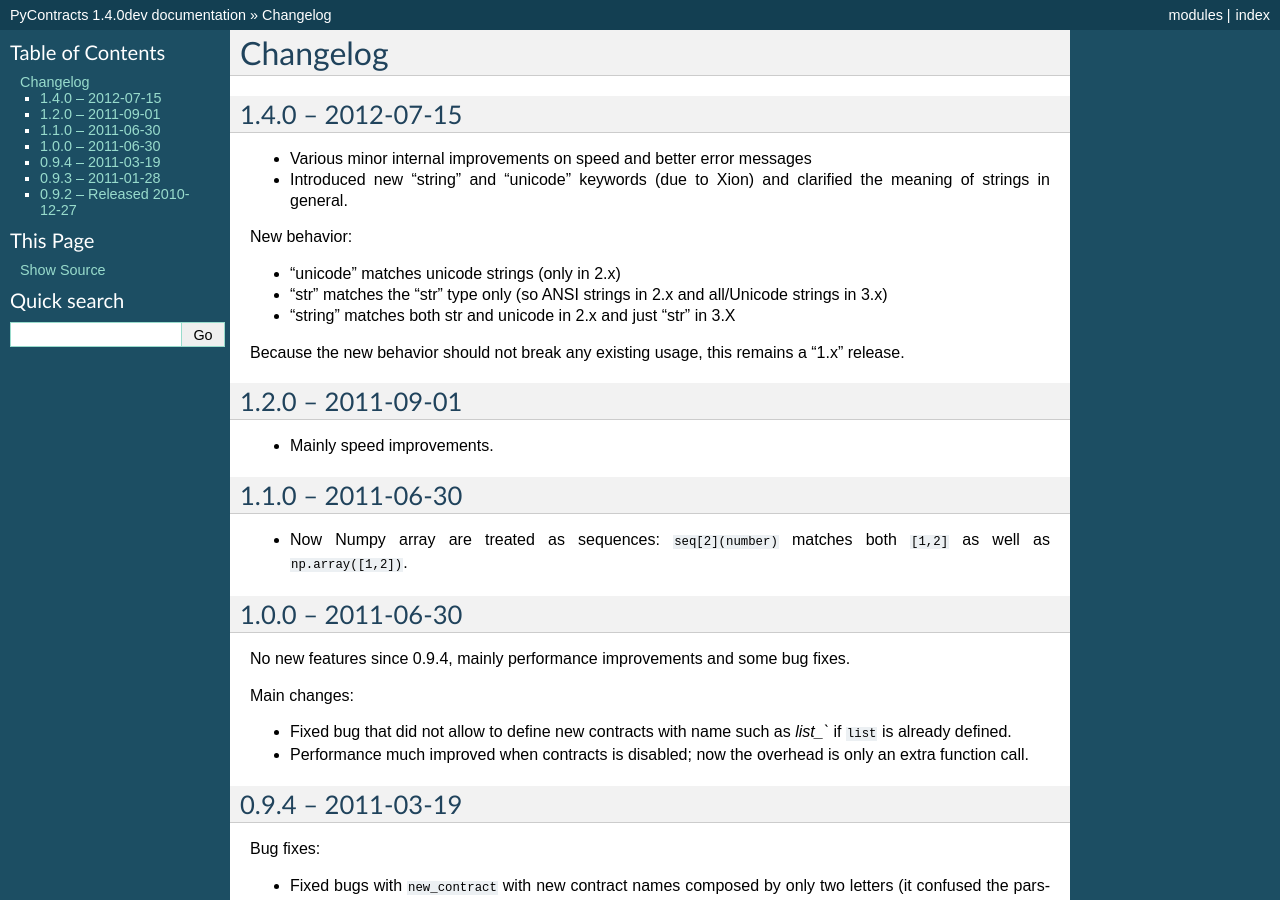
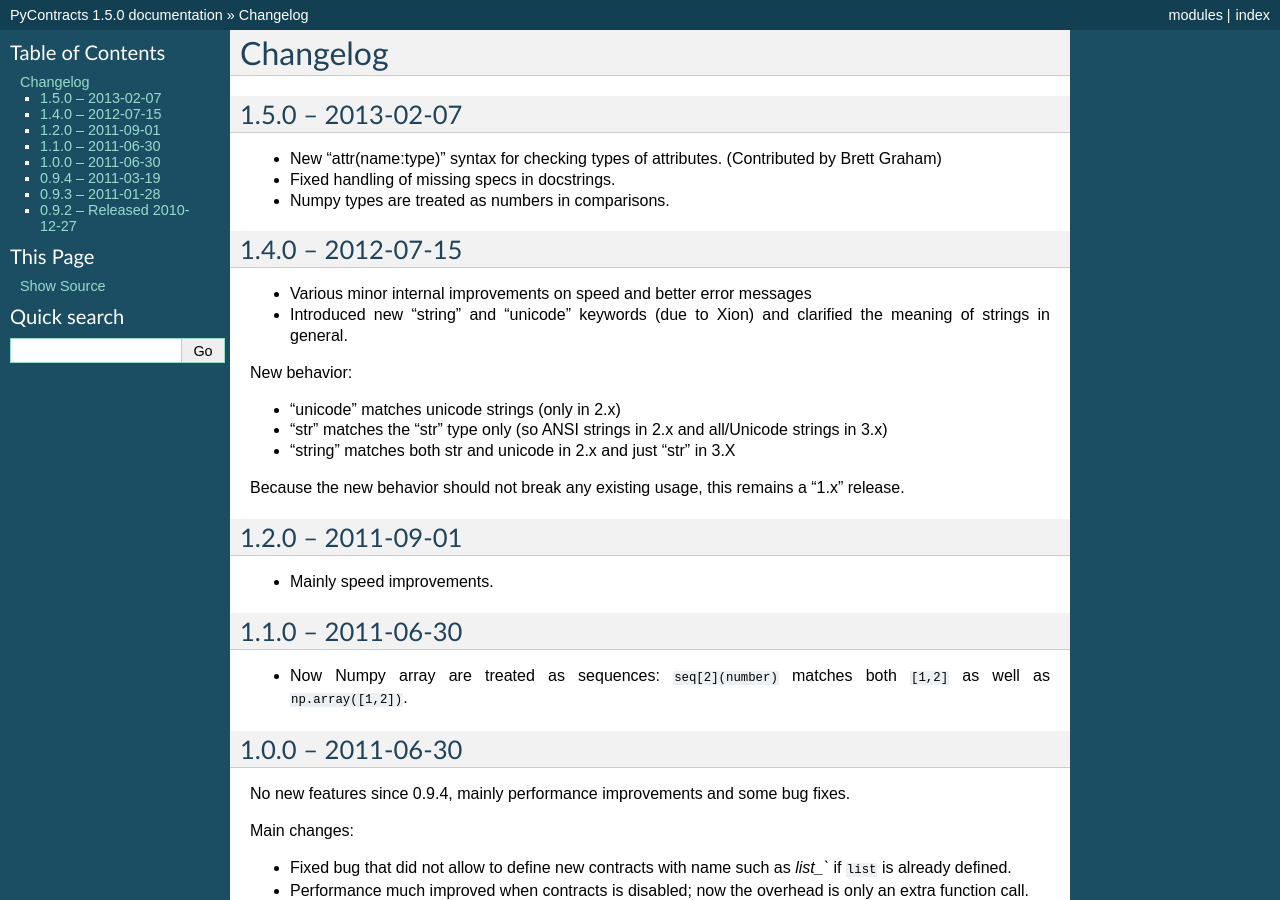
Before and after one commit to AndreaCensi/contracts, a Sphinx documentation site: the page built from docs/source/changelog.rst, in a window 1280 px wide and 900 px high. Built offline with Sphinx 7.4.7, drawn with Linux system fonts in a browser that asks for light colours; formulas are drawn with MathJax 3; some of the changed text lies outside the part shown.

Commit message:
New in version 1.5.0: - New "attr(name:type)" syntax for checking types of attributes. - Fixed handling of missing specs in docstrings. - Numpy types are treated as numbers in comparisons.

```diff
--- a/docs/source/changelog.rst
+++ b/docs/source/changelog.rst
@@ -3,8 +3,18 @@ Changelog
 
 .. _changelog:
 
+1.5.0 -- 2013-02-07
+-------------------
+
+* New "attr(name:type)" syntax for checking types of attributes.
+  (Contributed by Brett Graham)
+* Fixed handling of missing specs in docstrings.
+* Numpy types are treated as numbers in comparisons.
+
+
+
 1.4.0 -- 2012-07-15
---------------------
+-------------------
 
 * Various minor internal improvements on speed and better error messages
 * Introduced new "string" and "unicode" keywords (due to Xion) and
--- a/docs/source/credits.rst
+++ b/docs/source/credits.rst
@@ -5,10 +5,11 @@ Credits
 
 (Let me know if I forgot to include you)
 
-- Bernhard Biskup
+- `Brett Graham`_: ``attr(name:type)`` syntax for checking types of attributes.
 - `William Furr`_: bug reports and performance improvements
 - `Karol Kuczmarski`_: implementation of "string" and "unicode" contracts
-
+- Bernhard Biskup
 
 .. _`William Furr`: http://www.ccs.neu.edu/home/furrwf/
 .. _`Karol Kuczmarski`:  http://xion.org.pl/
+.. _`Brett Graham`: https://github.com/braingram
--- a/docs/source/index.rst
+++ b/docs/source/index.rst
@@ -14,7 +14,7 @@ has several specialized contracts (notably for Numpy arrays).
 
 
 **Status:** |pycontracts| is very well tested and documented. The last release
-is version 1.4.0 (July 2012). See :ref:`changelog <changelog>`.
+is version 1.5.0 (January 2013). See :ref:`changelog <changelog>`.
 
 
 **Why**: The purpose of |pycontracts| is **not** to turn Python into a statically-typed language
--- a/setup.py
+++ b/setup.py
@@ -1,7 +1,7 @@
 import os
 from setuptools import setup, find_packages
 
-version = "1.4.0"
+version = "1.5.0"
 
 description = (
 'PyContracts is a Python package that allows to declare '
--- a/src/contracts/__init__.py
+++ b/src/contracts/__init__.py
@@ -1,4 +1,4 @@
-__version__ = '1.4.0dev'
+__version__ = '1.5.0'
 
 import logging
 logging.basicConfig()
```
